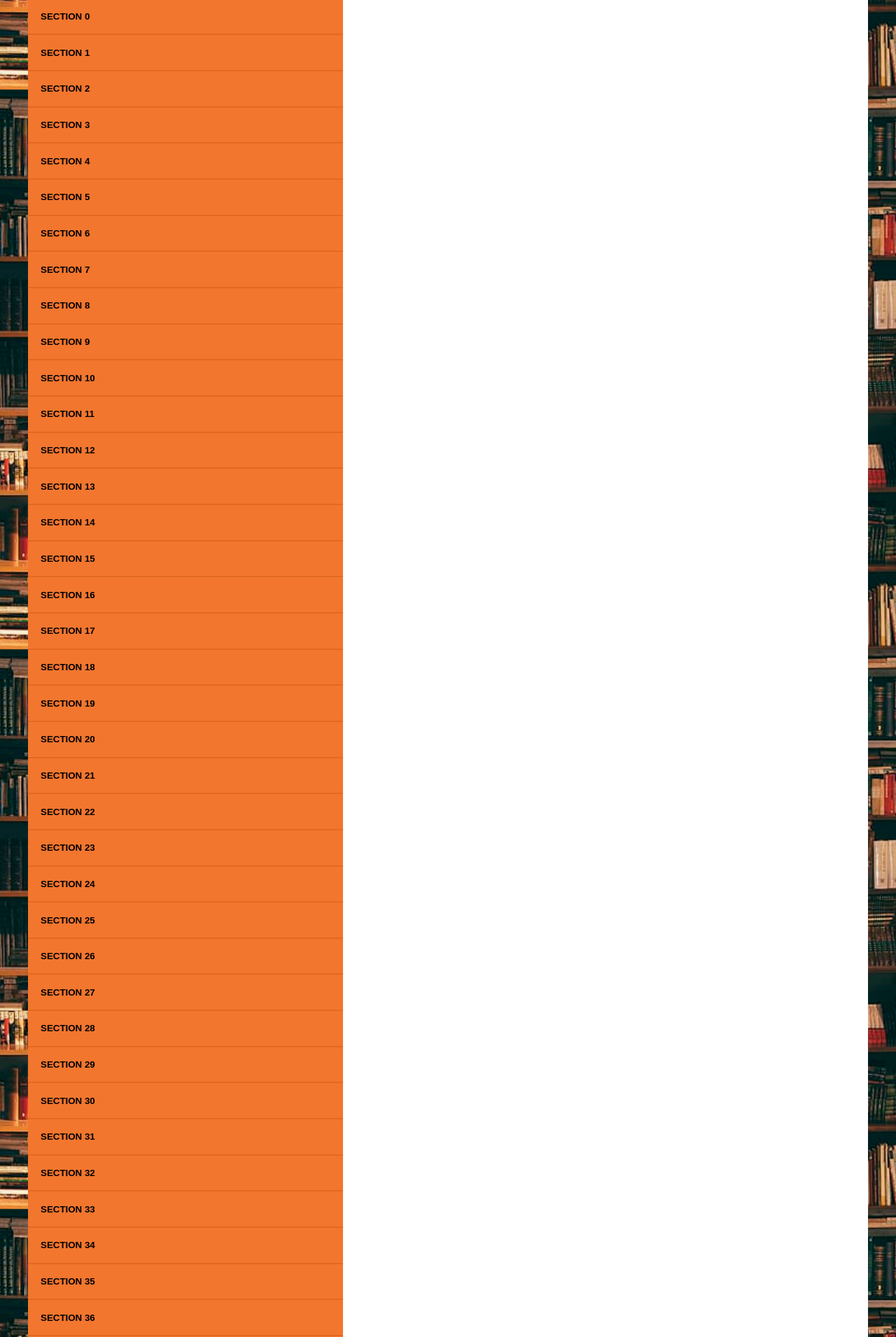
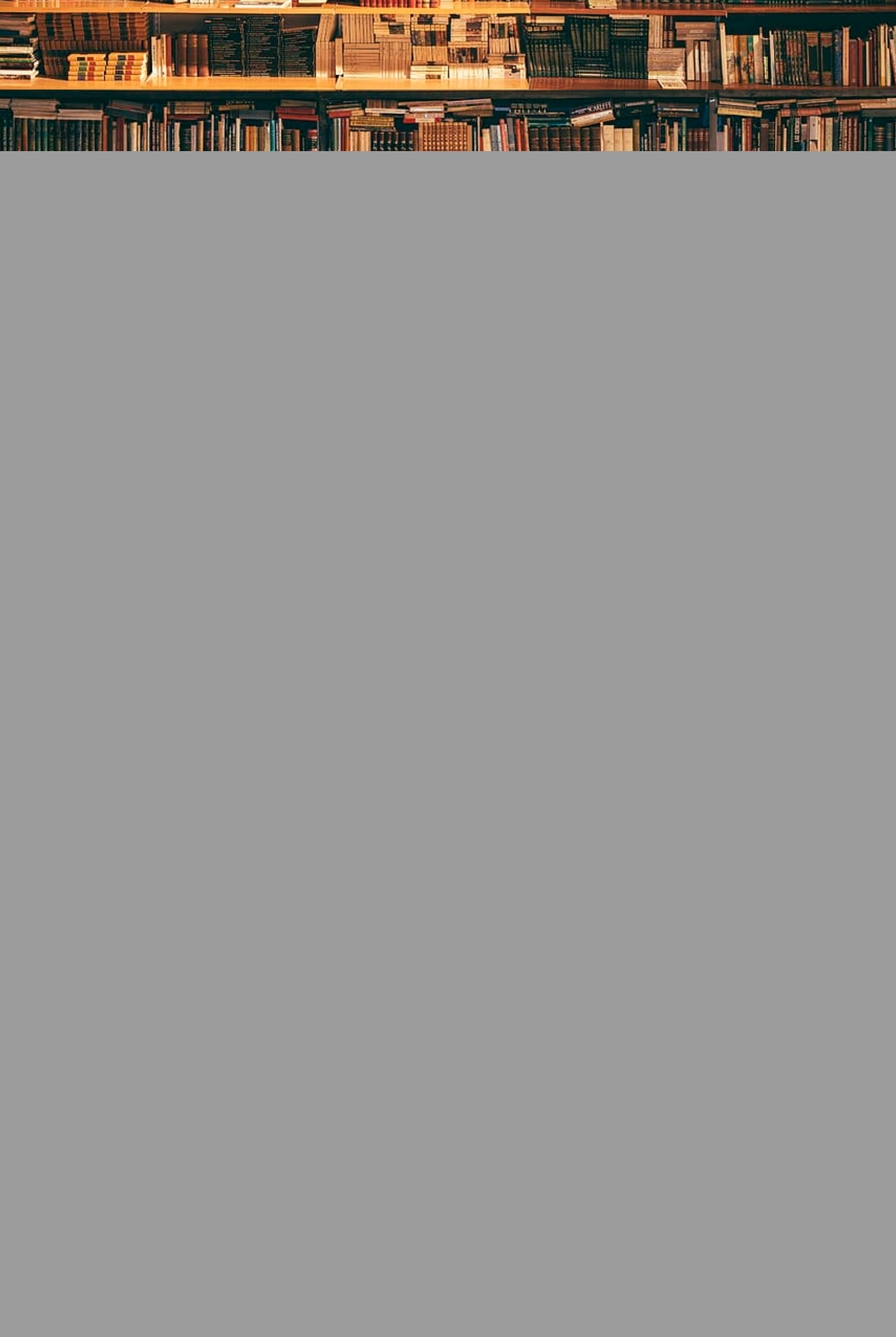
Before and after one commit to ckonz528/OpenBinder, a Flask app: page / in a window 1280 px wide. Shown: the part 1472-3383 px from the top of the page at 70% size. After the commit the page ends 1688 px from the top, so only its background shows below. Run offline with Flask 2, Linux system fonts and the light colour scheme.

Commit message:
stylistic changes

```diff
--- a/static/css/default.css
+++ b/static/css/default.css
@@ -396,6 +396,7 @@ ul.contact li a.icon-rss:before
 {
 	margin-top: 10em;
 	min-height: 50%;
+	padding: 2em 2em;
 }
 
 /*********************************************************************************/
@@ -999,6 +1000,10 @@ input:focus {
 	box-shadow: 0px 0px 10px orangered;
 }
 
+.accordion {
+	margin: 2em 2em;
+}
+
 .accordion .accordion_tab {
 	background: #F2762E;
 	cursor: pointer;
@@ -1065,3 +1070,9 @@ input:focus {
 	font-weight: 600;
 	background-color: #454445C0;
 }
+
+#introPage
+{
+	min-height: 50%;
+	padding: 2em 2em;
+}
--- a/templates/base.html
+++ b/templates/base.html
@@ -43,7 +43,7 @@
 
         <div id="footer-wrapper">
             <div id="footer" class="container">
-                Created by Noodle Bowl
+                Created by Noodle Bowl Enterprises
             </div>
         </div>
 
--- a/templates/intro.html
+++ b/templates/intro.html
@@ -4,12 +4,12 @@
 <div id="header-featured">
     <div id="banner" class="container">
         <h2>Welcome to the Open Book Project!</h2>
-        <p>Here is some text :D</p>
+        <p>Your way to share and organize notes and documents</p>
+        <a href="login.html" class="button">Get Started</a>
     </div>
 </div>
 
-<div id="page" class="container">
-    <!-- <div id="content"> -->
+<div id="introPage" class="container">
         <div id="header-featured">
             <div id="banner-wrapper">
                 <div id="banner" class="container">
@@ -19,20 +19,5 @@
                 </div>
             </div>
         </div>
-    <!-- </div> -->
-    <div id="sidebar">
-        <div class="accordion">
-            {%for i in range(50)%}
-                <button class="accordion_tab">Section {{i}}</button>
-                <div class="accordion_content">
-                    Accordion content for section {{i}}
-                </div>
-                {%endfor%}
-                <!-- <button class="accordion_tab">Section 2</button>
-                <div class="accordion_content">
-                    Accordion content for section 2
-                </div> -->
-            </div>
-    </div>
 </div>
 {% endblock %}
--- a/templates/search.html
+++ b/templates/search.html
@@ -4,8 +4,8 @@
 
 <script type="text/javascript" src="{{url_for('static', filename='js/filtering.js')}}"></script>
 
-<div id="page" class="content">
-    <h1>Search all notes</h1><br />
+<div id="page" class="container">
+    <h1>SEARCH NOTES</h1><br />
     Filter: <input type="text" id="notes-filter" /><br /><br />
     <div class="accordion" id="results">
         {% for note in notes %}
```
Also changed, not shown: data.db.
